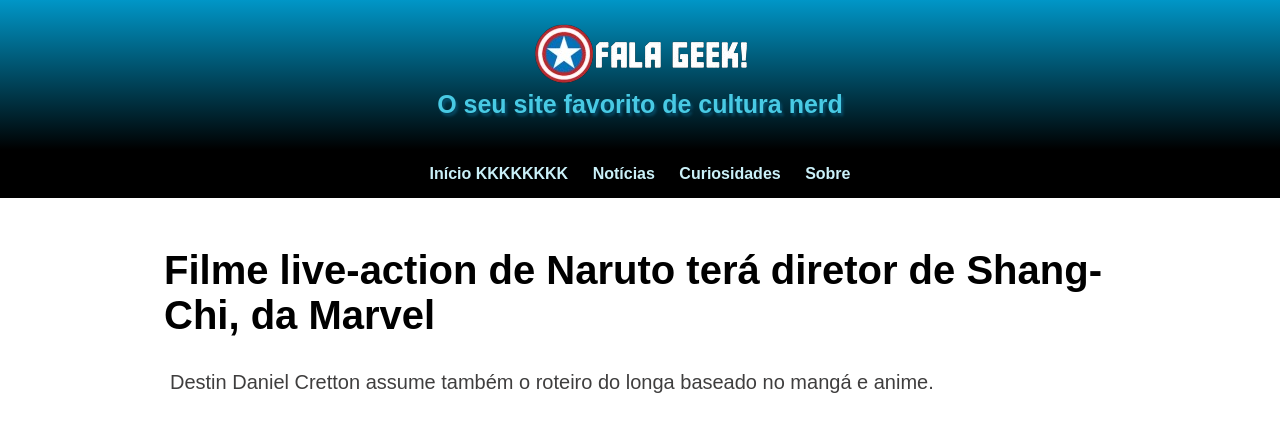
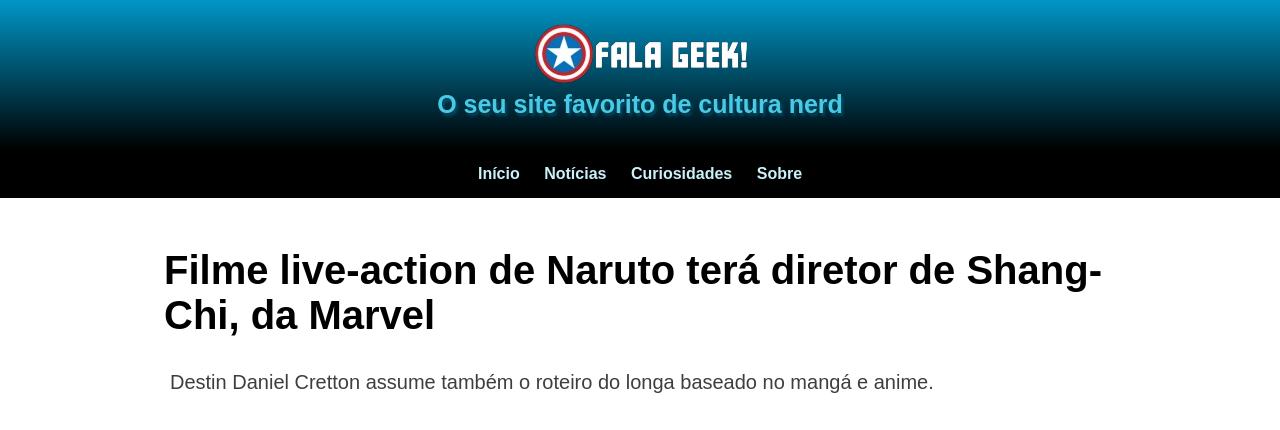
Before and after one commit to Marcosdeveloper1/html-css, a plain HTML site: page index.html in a window 1280 px wide. Shown: the top 430 px of the page. Drawn offline with Linux system fonts and the light colour scheme.

```diff
--- a/index.html
+++ b/index.html
@@ -16,7 +16,7 @@
         <p>O seu site favorito de cultura nerd</p>
     </header>
     <nav>
-        <a href="#"> Início KKKKKKKK</a>
+        <a href="#"> Início</a>
         <a href="#"> Notícias</a>
         <a href="#">Curiosidades</a>
         <a href="#"> Sobre</a>
```
